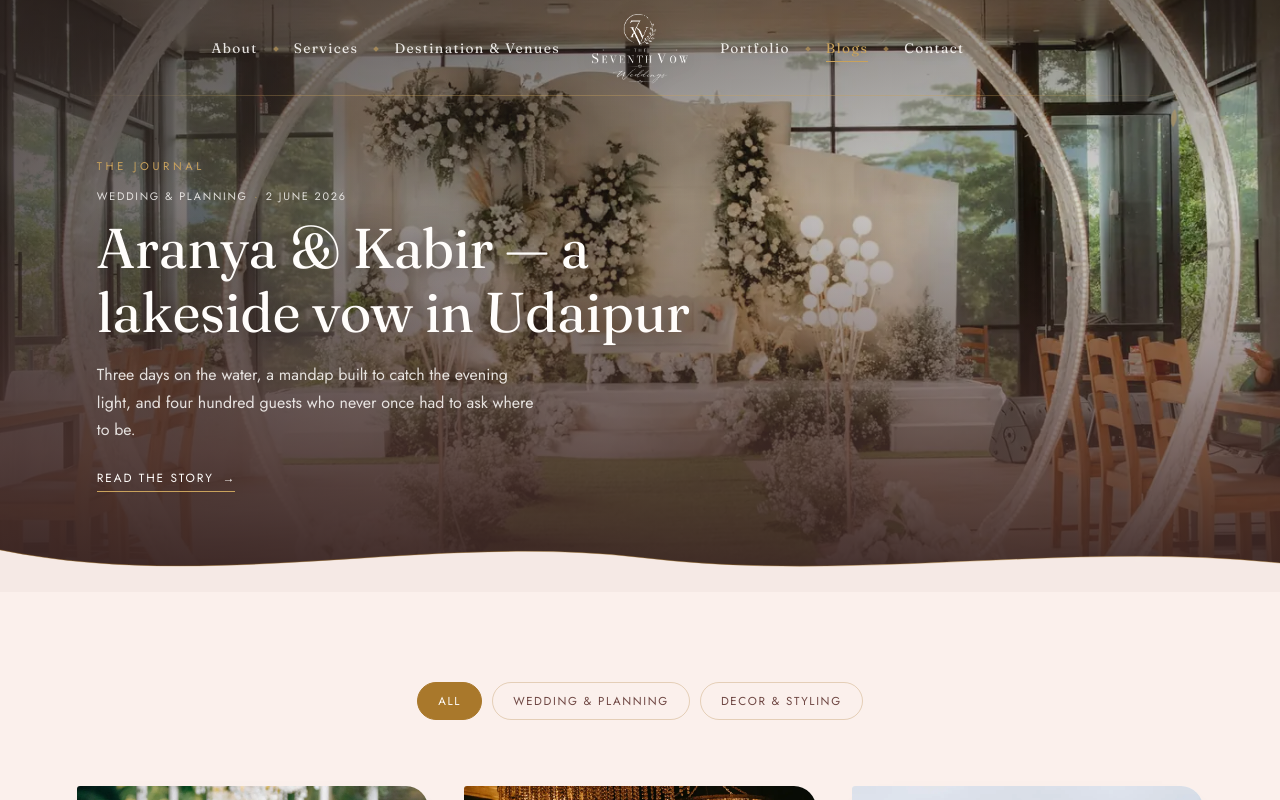
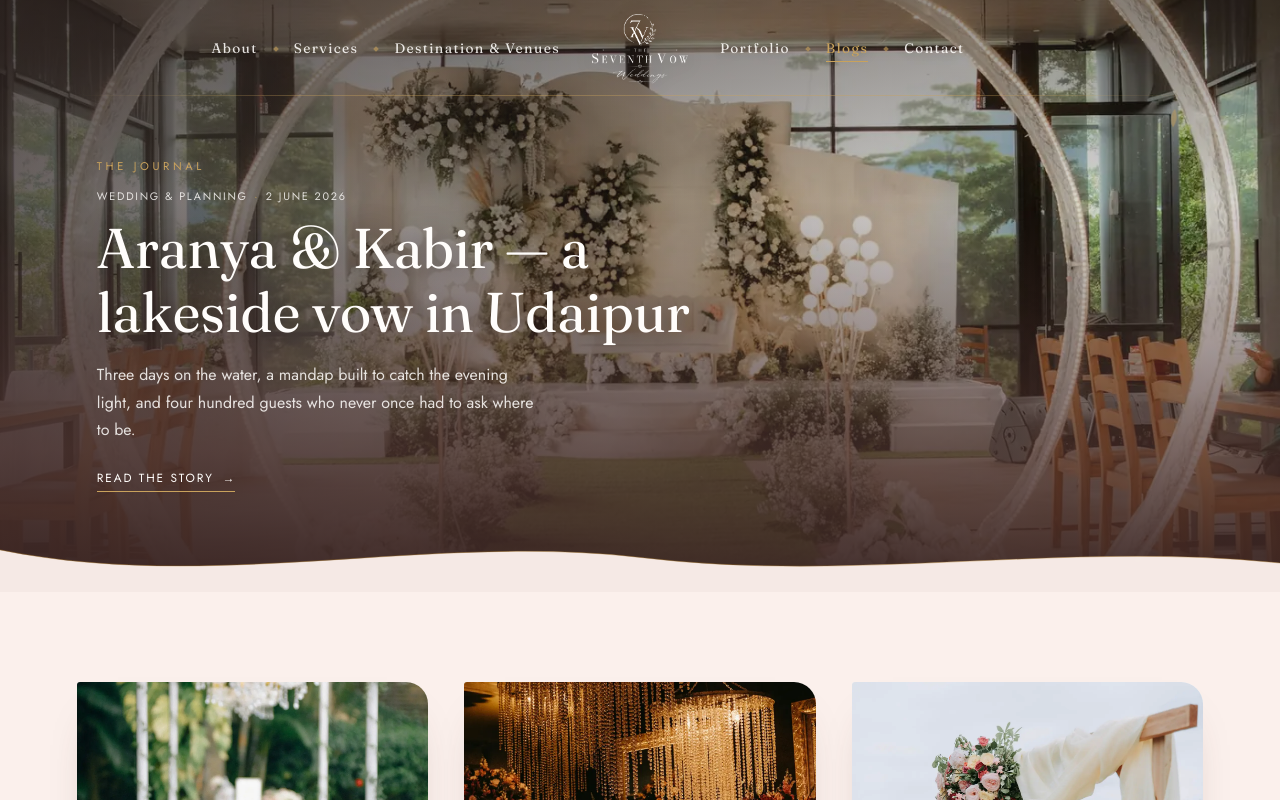
Before and after one commit to manavjuneja-star/Seventh_Vow_FS, a Next.js app: page /blog in a window 1280 px wide. Shown: the top 800 px of the page. Built offline with nearby package versions, Linux system fonts and the light colour scheme.

Commit message:
removed tags and filters from blogs, added national and international

```diff
--- a/src/app/blog/page.tsx
+++ b/src/app/blog/page.tsx
@@ -2,7 +2,7 @@ import type { Metadata } from "next";
 
 import { BlogHero } from "@/components/blog/BlogHero/BlogHero";
 import { BlogList } from "@/components/blog/BlogList/BlogList";
-import { BLOG_CATEGORIES, getPosts } from "@/lib/blog";
+import { getPosts } from "@/lib/blog";
 
 export const dynamic = "force-dynamic";
 
@@ -16,13 +16,11 @@ export default async function BlogPage(): Promise<React.ReactElement> {
   const posts = await getPosts();
   const featured = posts.find((p) => p.featured) ?? posts[0];
   const rest = posts.filter((p) => p !== featured);
-  const present = new Set(rest.map((p) => p.category));
-  const categories = BLOG_CATEGORIES.filter((c) => present.has(c));
 
   return (
     <>
       <BlogHero post={featured} />
-      <BlogList posts={rest} categories={categories} />
+      <BlogList posts={rest} />
     </>
   );
 }
--- a/src/components/blog/BlogList/BlogList.tsx
+++ b/src/components/blog/BlogList/BlogList.tsx
@@ -1,60 +1,26 @@
-"use client";
-
-import { useMemo, useState } from "react";
-
 import type { BlogPost } from "@/lib/blogShared";
 import { PostCard } from "@/components/blog/PostCard/PostCard";
 
 import styles from "./BlogList.module.css";
 
-const ALL = "All";
-
 type BlogListProps = {
   posts: BlogPost[];
-  categories: string[];
 };
 
-/** The Journal grid with category filtering. The featured post lives in the
- *  hero, so it isn't in `posts`. */
-export function BlogList({
-  posts,
-  categories,
-}: BlogListProps): React.ReactElement {
-  const [active, setActive] = useState(ALL);
-
-  const filtered = useMemo(
-    () => (active === ALL ? posts : posts.filter((p) => p.category === active)),
-    [posts, active],
-  );
-
+/** The Journal grid. The featured post lives in the hero, so it isn't in
+ *  `posts`. */
+export function BlogList({ posts }: BlogListProps): React.ReactElement {
   return (
     <section className={styles.section}>
       <div className={styles.inner}>
-        <div className={styles.filters} role="tablist" aria-label="Filter posts">
-          {[ALL, ...categories].map((cat) => (
-            <button
-              key={cat}
-              type="button"
-              role="tab"
-              aria-selected={active === cat}
-              className={`${styles.filter} ${
-                active === cat ? styles.filterActive : ""
-              }`}
-              onClick={() => setActive(cat)}
-            >
-              {cat}
-            </button>
-          ))}
-        </div>
-
-        {filtered.length > 0 ? (
+        {posts.length > 0 ? (
           <div className={styles.grid}>
-            {filtered.map((post) => (
+            {posts.map((post) => (
               <PostCard key={post.slug} post={post} />
             ))}
           </div>
         ) : (
-          <p className={styles.empty}>No stories here yet — check back soon.</p>
+          <p className={styles.empty}>No stories here yet. Check back soon.</p>
         )}
       </div>
     </section>
--- a/src/components/blog/PostCard/PostCard.tsx
+++ b/src/components/blog/PostCard/PostCard.tsx
@@ -11,7 +11,6 @@ export function PostCard({ post }: { post: BlogPost }): React.ReactElement {
       <div className={styles.media}>
         {/* eslint-disable-next-line @next/next/no-img-element */}
         <img src={post.cover} alt="" />
-        <span className={styles.category}>{post.category}</span>
       </div>
       <div className={styles.body}>
         <h2 className={styles.title}>{post.title}</h2>
```
Also changed, not shown: src/app/destinations/page.tsx (+10 -1 lines).
